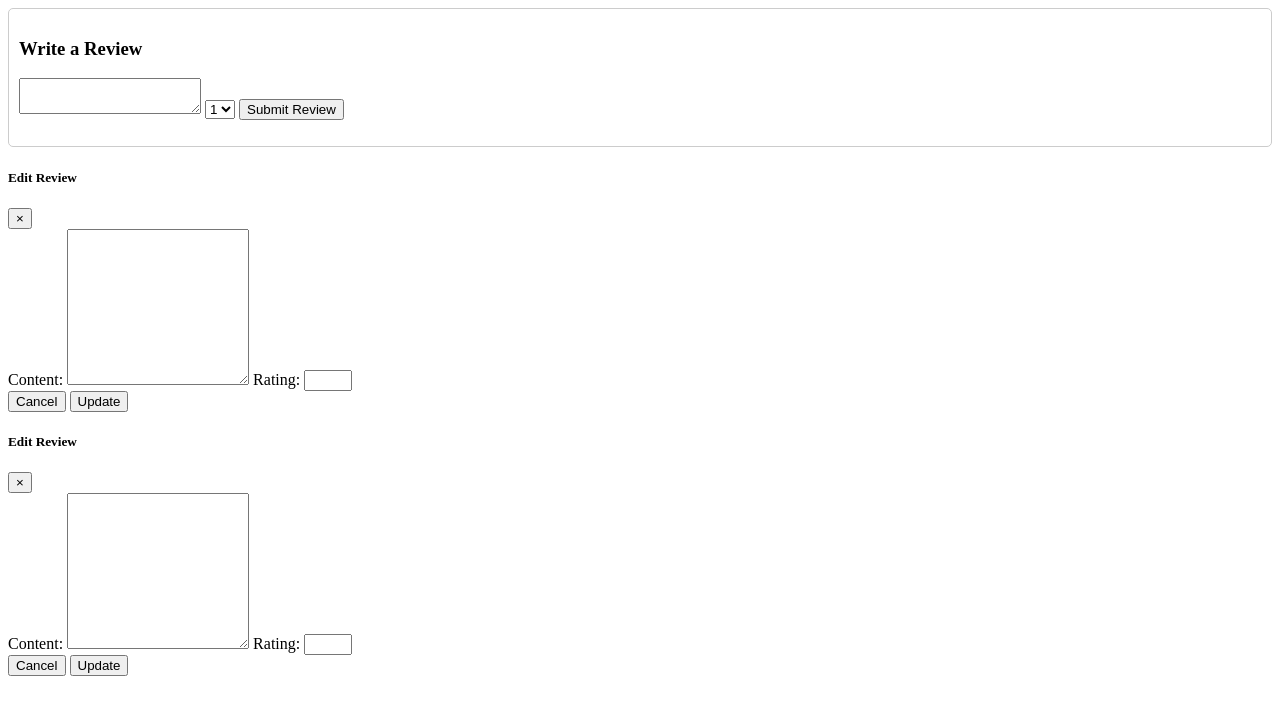
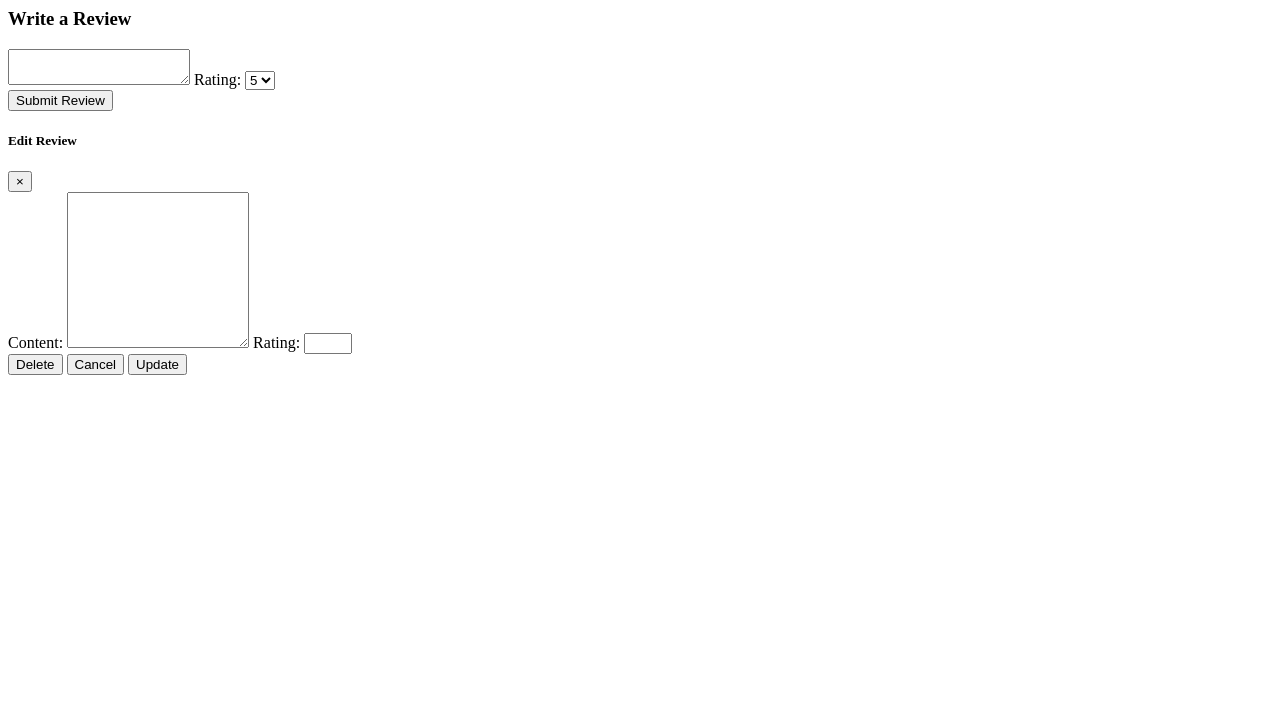
Before and after one commit to tadashibashi/bgs, a Django app: template main_app/templates/review/reviews.html in a window 1280 px wide. Shown: the top 715 px of the page. Run offline with Django 4.2, Linux system fonts and the light colour scheme; the template is opened without the code that fills it, so the values that code supplies are empty; the visitor is signed in with stand-in values (Sample User, id 1).

Commit message:
format reviews

```diff
--- a/main_app/templates/review/include/edit-modal.html
+++ b/main_app/templates/review/include/edit-modal.html
@@ -20,10 +20,26 @@
                     <input id="edit-rating" class="form-control" type="number" min="1" max="5" name="rating"/>
                 </div>
                 <div class="modal-footer">
+                    <button class="btn btn-outline-danger float-start" id="delete-review-form-submit-delegate" type="button">Delete</button>
                     <button type="button" class="btn btn-outline-secondary" data-bs-dismiss="modal">Cancel</button>
                     <button type="submit" class="btn btn-success">Update</button>
                 </div>
             </form>
+            <form id="delete-review-form" action="" method="post">
+                {% csrf_token %}
+                <input type="submit" id="delete-review-form-submit" hidden>
+            </form>
         </div>
     </div>
 </div>
+
+<script>
+    window.addEventListener("load", evt => {
+        const deleteFormSubmitEl = document.getElementById("delete-review-form-submit");
+        const deleteFormSubmitDelegateEl = document.getElementById("delete-review-form-submit-delegate");
+
+        deleteFormSubmitDelegateEl.addEventListener("click", evt => {
+            deleteFormSubmitEl.click();
+        });
+    });
+</script>
--- a/main_app/templates/review/reviews.html
+++ b/main_app/templates/review/reviews.html
@@ -2,45 +2,56 @@
 <link rel="stylesheet" href="{% static 'css/reviews.css' %}">
 <body>
     {% for review in game.review_set.all %}
-        <div class="review-box">
-            <div class="review-header">
-                <div class="review-user">
-                    {% comment %} <img src="{{user.profile.avatar.url }}" alt="User Avatar"> {% endcomment %}
-                    <p>{{ review.user.username }}</p>
-                </div>
-                <p class="review-rating">Rating: {{ review.rating }}</p>
-            </div>
-            <p class="review-content">{{ review.content }}</p>
+        <div class="card bg-transparent pt-3 ps-4 pe-4 pb-2 mb-4">
             {% if user.is_authenticated and user == review.user %}
-                <button type="button" class="btn text-secondary edit-review-btn"
+                <div class="position-absolute end-0 me-2">
+                    <button type="button" class="btn text-secondary edit-review-btn" style="width:60px;padding:0;"
                             data-review-id="{{ review.id }}"
                             data-review-content="{{ review.content }}"
                             data-review-rating="{{ review.rating }}">
                         <i class="bi bi-pencil-fill"></i> Edit
                     </button>
-                <form action="{% url 'delete_review' review.id %}" method="post">
-                    {% csrf_token %}
-                    <button type="submit">Delete</button>
-                </form>
+                </div>
+
             {% endif %}
+            <div class="review-headeri mb-0">
+                <div class="review-user">
+                    {% comment %} <img src="{{user.profile.avatar.url }}" alt="User Avatar"> {% endcomment %}
+                    <p class="mb-0">{{ review.user.username }}</p>
+                </div>
+
+            </div>
+            <p class="text-secondary">Rating: {{ review.rating }}/5</p>
+            <p class="review-content">{{ review.content }}</p>
+
         </div>
     {% endfor %}
 
     {% if user.is_authenticated %}
-        <div class="review-box">
+        <div class="card bg-transparent">
+            <div class="card-header">
                 <h3>Write a Review</h3>
+            </div>
+            <div class="card-body">
                 <form method="post" action="{% url 'add_review' game.id %}">
                     {% csrf_token %}
-                <textarea name="content"></textarea>
-                <select name="rating">
+                    <textarea class="form-control mb-3" name="content"></textarea>
+                    <label for="rating-input">
+                        Rating:
+                    </label>
+                    <select id="rating-input" class="mb-4" name="rating">
+                        <option value="5">5</option>
+                        <option value="4">4</option>
+                        <option value="3">3</option>
+                        <option value="2">2</option>
                         <option value="1">1</option>
-                    <option value="2">2</option>
-                    <option value="3">3</option>
-                    <option value="4">4</option>
-                    <option value="5">5</option>
                     </select>
-                <button type="submit">Submit Review</button>
+                    <div>
+                        <button class="btn btn-secondary" type="submit">Submit Review</button>
+                    </div>
+
                 </form>
+            </div>
         </div>
     {% endif %}
 
@@ -52,6 +63,7 @@
             $('.edit-review-btn').click(function() {
                 let reviewId = $(this).data('review-id');
                 $('#edit-form').attr('action', '{% url "edit_review" 0 %}'.replace('0', reviewId));
+                $('#delete-review-form').attr('action', '{% url "delete_review" 0 %}'.replace('0', reviewId));
                 let reviewContent = $(this).data('review-content');
                 let reviewRating = $(this).data('review-rating');
                 $('#edit-text').val(reviewContent);
@@ -61,20 +73,3 @@
         });
     </script>
 </body>
-
-{% include 'review/include/edit-modal.html' %}
-
-<script src="https://code.jquery.com/jquery-3.6.0.min.js"></script>
-<script>
-    $(document).ready(function() {
-        $('.edit-review-btn').click(function() {
-            let reviewId = $(this).data('review-id');
-            $('#edit-form').attr('action', '{% url "edit_review" 0 %}'.replace('0', reviewId));
-            let reviewContent = $(this).data('review-content');
-            let reviewRating = $(this).data('review-rating');
-            $('#edit-text').val(reviewContent);
-            $('#edit-rating').val(reviewRating);
-            $('#edit-modal').modal('show');
-        });
-    });
-</script>
```
Lines whose indentation alone changed are shown as unchanged.
